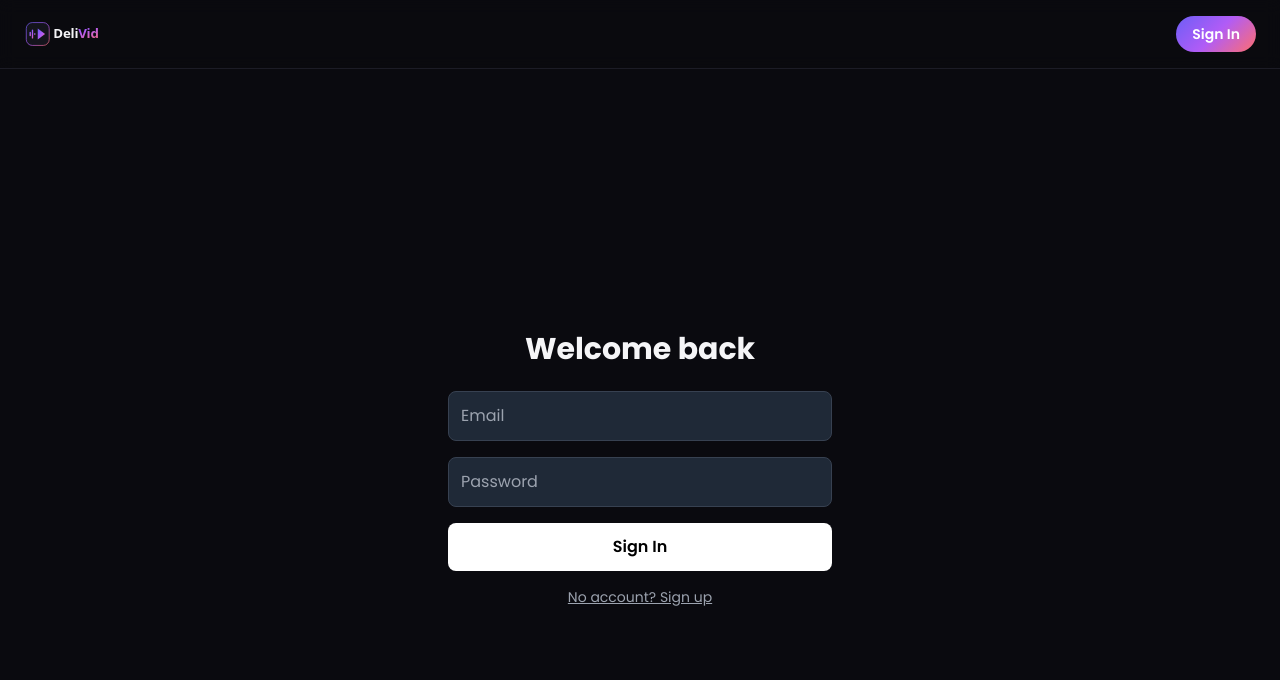
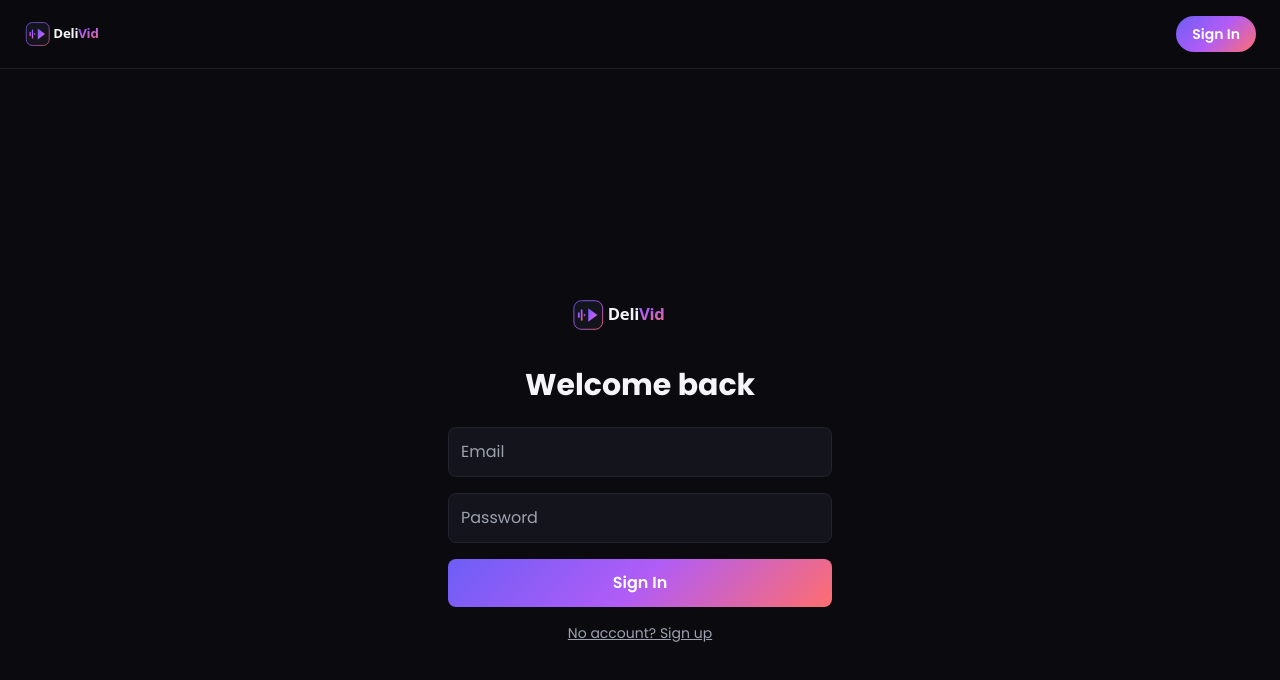
Before and after one commit to eqsedii/DeliVid, a Next.js app: page /login in a window 1280 px wide. Shown: the top 680 px of the page. Built offline with nearby package versions, Linux system fonts and the light colour scheme; no server answers.

Commit message:
Refactor LoginPage styling and add LogoSpinner

```diff
--- a/app/login/page.tsx
+++ b/app/login/page.tsx
@@ -3,6 +3,7 @@
 import { useState } from "react";
 import { useRouter } from "next/navigation";
 import { supabase } from "@/lib/supabase";
+import LogoSpinner from "@/components/LogoSpinner";
 
 export default function LoginPage() {
   const router = useRouter();
@@ -22,10 +23,7 @@ export default function LoginPage() {
       if (error) setError(error.message);
       else router.push("/create");
     } else {
-      const { error } = await supabase.auth.signInWithPassword({
-        email,
-        password,
-      });
+      const { error } = await supabase.auth.signInWithPassword({ email, password });
       if (error) setError(error.message);
       else router.push("/create");
     }
@@ -34,6 +32,7 @@ export default function LoginPage() {
 
   return (
     <main className="min-h-screen flex flex-col items-center justify-center px-6">
+      <img src="/logo.svg" alt="DeliVid" className="h-10 mb-8" />
       <h1 className="text-3xl font-bold mb-6">
         {isSignUp ? "Create your account" : "Welcome back"}
       </h1>
@@ -45,7 +44,7 @@ export default function LoginPage() {
           value={email}
           onChange={(e) => setEmail(e.target.value)}
           required
-          className="w-full p-3 rounded-lg bg-gray-800 border border-gray-700 outline-none"
+          className="w-full p-3 rounded-lg bg-[#14141c] border border-[#24242e] outline-none focus:border-[#B15CF6] transition"
         />
         <input
           type="password"
@@ -54,7 +53,7 @@ export default function LoginPage() {
           onChange={(e) => setPassword(e.target.value)}
           required
           minLength={6}
-          className="w-full p-3 rounded-lg bg-gray-800 border border-gray-700 outline-none"
+          className="w-full p-3 rounded-lg bg-[#14141c] border border-[#24242e] outline-none focus:border-[#B15CF6] transition"
         />
 
         {error && <p className="text-red-400 text-sm">{error}</p>}
@@ -62,9 +61,20 @@ export default function LoginPage() {
         <button
           type="submit"
           disabled={loading}
-          className="w-full bg-white text-black p-3 rounded-lg font-semibold hover:bg-gray-200 transition disabled:opacity-50"
+          className={`w-full flex items-center justify-center gap-2 gradient-btn text-white p-3 rounded-lg font-semibold transition disabled:opacity-60 ${
+            loading ? "glow-btn" : ""
+          }`}
         >
-          {loading ? "Please wait..." : isSignUp ? "Sign Up" : "Sign In"}
+          {loading ? (
+            <>
+              <LogoSpinner size={18} />
+              Please wait...
+            </>
+          ) : isSignUp ? (
+            "Sign Up"
+          ) : (
+            "Sign In"
+          )}
         </button>
       </form>
 
@@ -72,9 +82,7 @@ export default function LoginPage() {
         onClick={() => setIsSignUp(!isSignUp)}
         className="mt-4 text-sm text-gray-400 underline"
       >
-        {isSignUp
-          ? "Already have an account? Sign in"
-          : "No account? Sign up"}
+        {isSignUp ? "Already have an account? Sign in" : "No account? Sign up"}
       </button>
     </main>
   );
```
